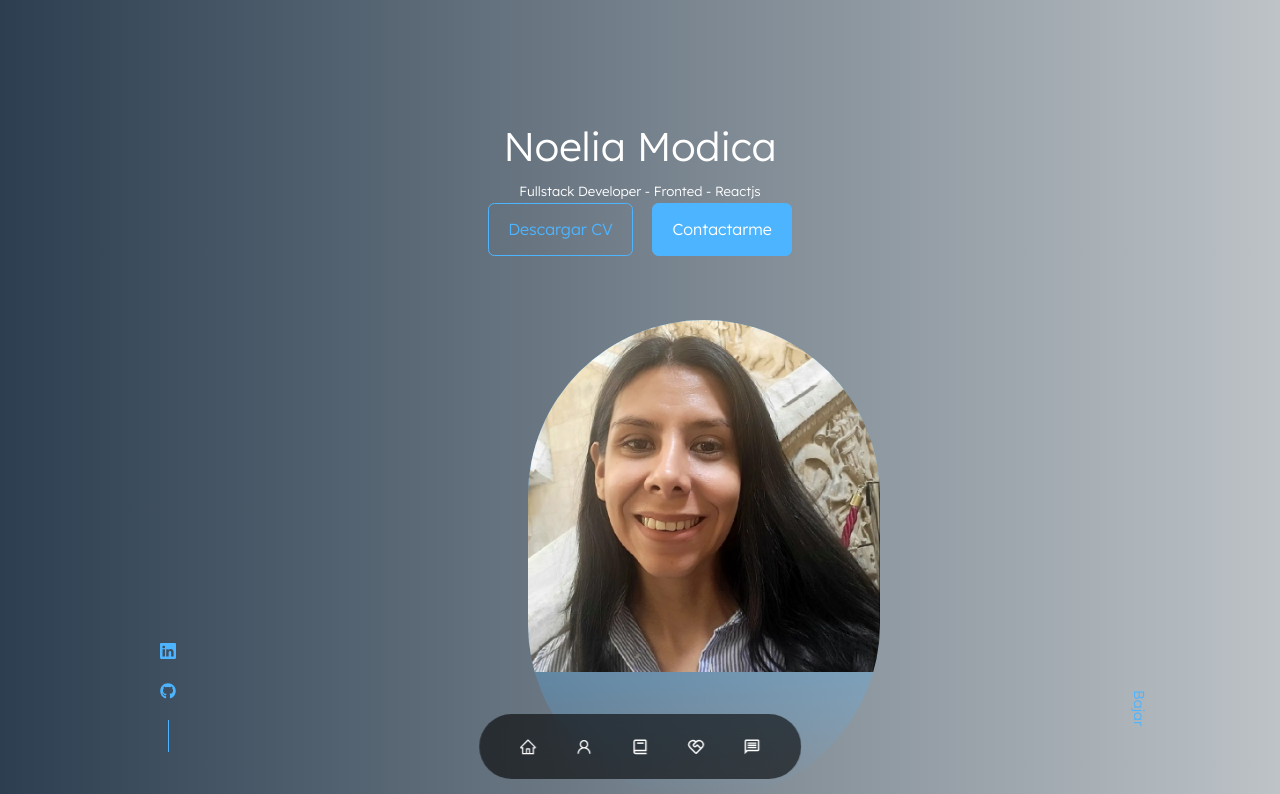
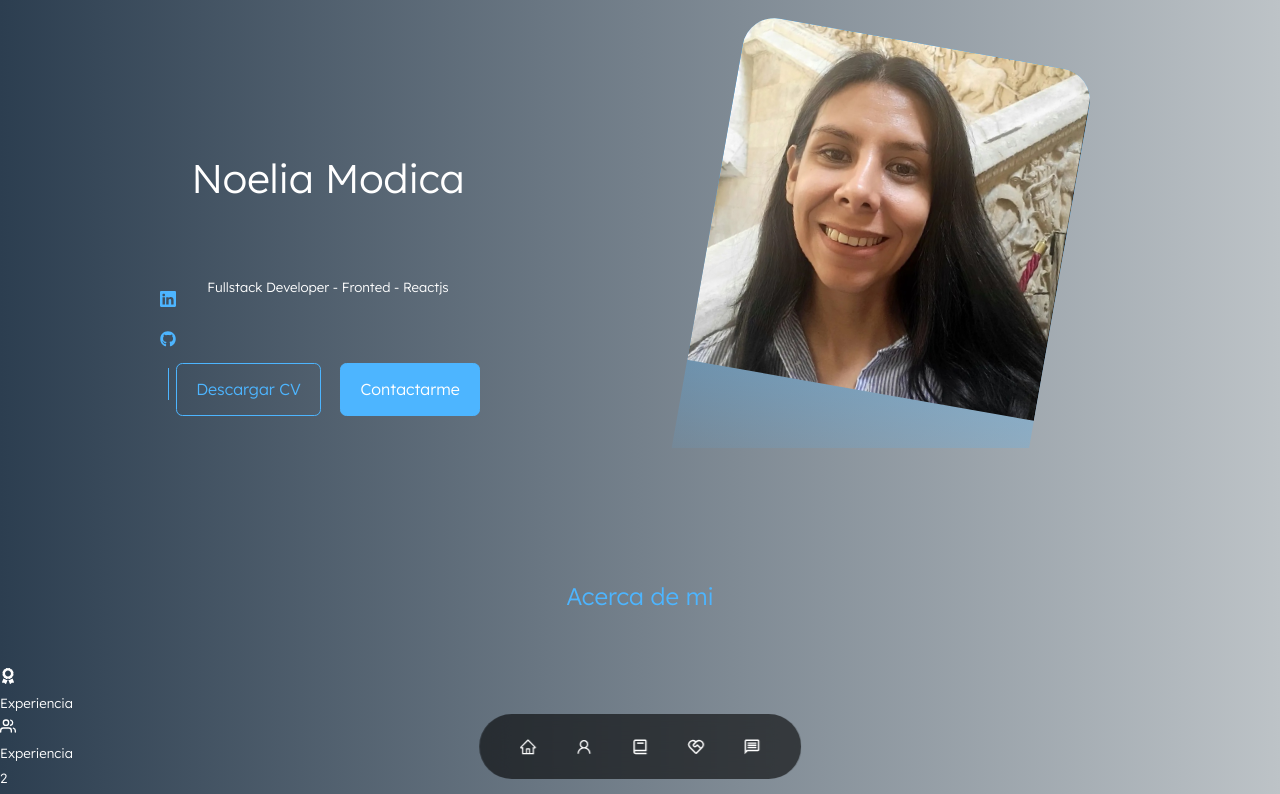
Before and after one commit to noeliamodica/React_ProyectoPortfolioPersonal-, a React (Create React App) app: page / in a window 1280 px wide. Shown: the top 794 px of the page. Built offline with nearby package versions, Linux system fonts and the light colour scheme.

Commit message:
cambios en css header

```diff
--- a/src/components/header/Header.css
+++ b/src/components/header/Header.css
@@ -5,9 +5,20 @@ header {
 }
 
 .header_container {
+    display: grid;
+    grid-template-columns: 35% 50%;
+    gap: 15%;
     text-align: center;
     height: 100%;
     position: relative;
+}
+
+.header_contain {
+    width: 100%;
+    aspect-ratio: 1/1;
+    border-radius: 2rem;
+    display: grid;
+    place-items: center;
 }
 
 /* CTA */
@@ -48,9 +59,10 @@ header {
     left: 50%;
     transform: translateX(-50%);
     margin: 4rem;
-    border-radius: 12rem 12rem 12rem ;
+    border-radius: 2rem;
     overflow: hidden;
-    padding: 5rem 1.5rem 1.5 rem ;
+    transform: rotate(10deg);
+
 }
 
 /* scroll */
--- a/src/components/header/Header.js
+++ b/src/components/header/Header.js
@@ -6,8 +6,8 @@ import HeaderSocials from './HeaderSocials'
 
 const Header = () => {
   return (
-    <header>
-      <div className='container header_container'>
+    <header className='container header_container'>
+      <div className='container header_contain'>
         <h1> Noelia Modica </h1>
         <h5 className='text-light'> Fullstack Developer - Fronted - Reactjs</h5>
         <CTA />
```
